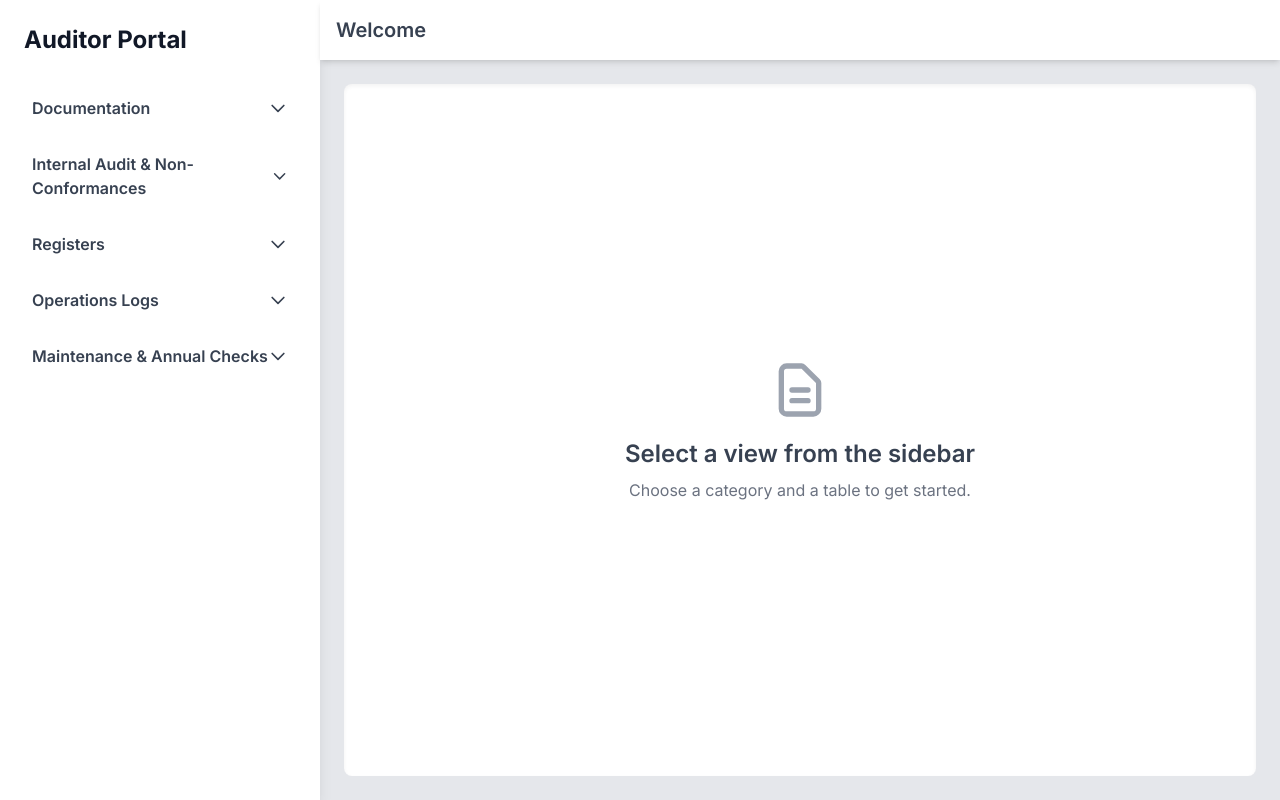
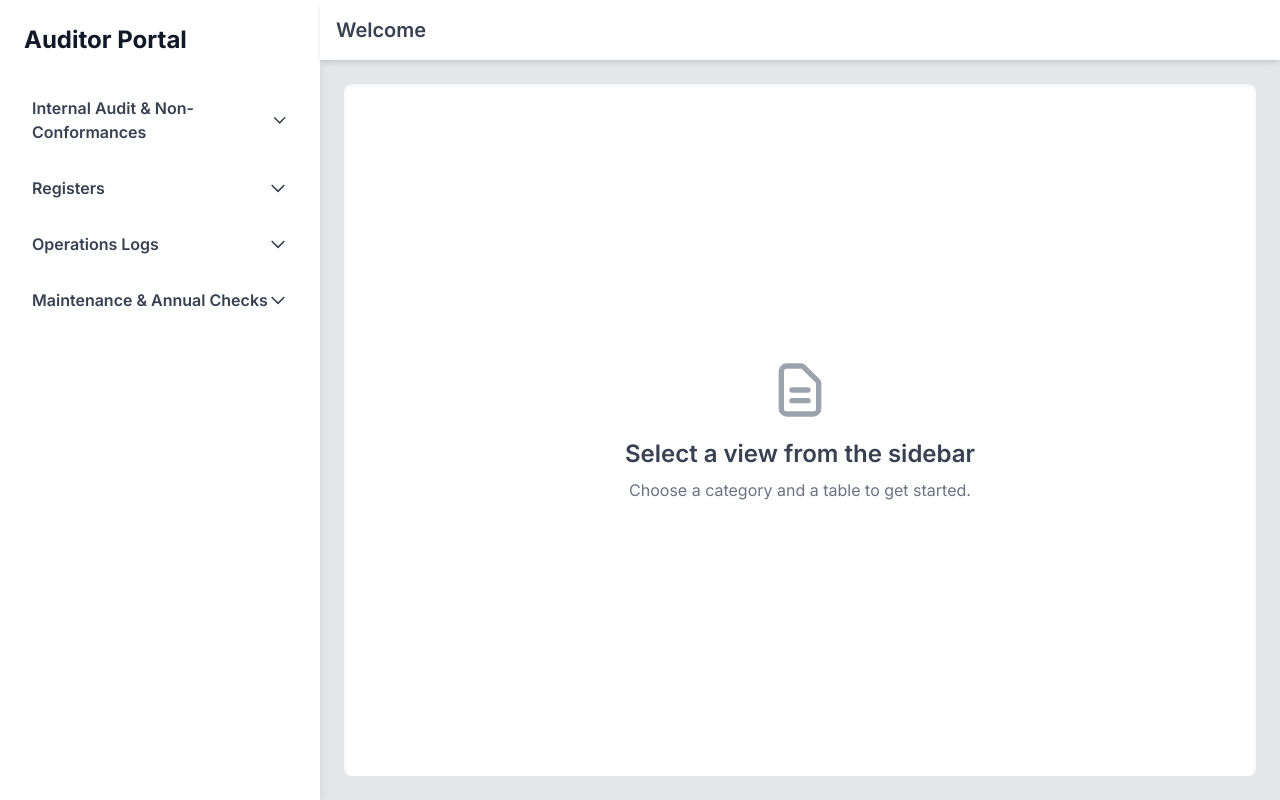
Before and after one commit to smeadmark-117/WRS, a plain HTML site: page WRS/audit/index.HTML in a window 1280 px wide. Drawn offline with nearby package versions, Linux system fonts and the light colour scheme.

Commit message:
Update index.HTML

```diff
--- a/WRS/audit/index.HTML
+++ b/WRS/audit/index.HTML
@@ -77,11 +77,9 @@
         document.addEventListener('DOMContentLoaded', function () {
             // Data structure for the navigation links
             const navData = {
-                "Documentation": [
-                    { name: "Documentation", url: "https://airtable.com/embed/app9KT58DcHM0HVEv/shr5zSTTxOotcsTZw?viewControls=on" },
-                ],
                 "Internal Audit & Non-Conformances": [
                     { name: "Internal Audit", url: "https://airtable.com/embed/app9KT58DcHM0HVEv/shrqqfQmlOG68fL4I?viewControls=on" },
+                    { name: "Management Review", url: "https://airtable.com/embed/app9KT58DcHM0HVEv/shr5zSTTxOotcsTZw?viewControls=on" },
                     { name: "Non-Conforming Log (WRS 2024)", url: "https://airtable.com/embed/apphdUKTvly3BFUli/shrKljUYdJ4SRQZaF?viewControls=on" },
                     { name: "Non-Conforming Log (WRS Current)", url: "https://airtable.com/embed/appKBAOXHqys6IiV5/shr4crBOmy0iVyuBG?viewControls=on" },
                     { name: "NUOCA Log", url: "https://airtable.com/embed/app9KT58DcHM0HVEv/shrXPD2tb1xs4j9JQ?viewControls=on" },
@@ -105,8 +103,9 @@
                 "Maintenance & Annual Checks": [
                     { name: "Preventative Maintenance", url: "https://airtable.com/embed/app9KT58DcHM0HVEv/shrFADvRuoDpiuNZH?viewControls=on" },
                     { name: "Maintenance Log", url: "https://airtable.com/embed/app9KT58DcHM0HVEv/shr0YRDZysSyAbF8x?viewControls=on" },
-                    { name: "Backflow (Annual)", url: "https://airtable.com/embed/app9KT58DcHM0HVEv/shr0YRDZysSyAbF8x?viewControls=on" },
-                    { name: "Cooler & Compressor (Annual)", url: "https://airtable.com/embed/app9KT58DcHM0HVEv/shr5RYUItWgmMjS9S?viewControls=on" },
+                    { name: "Backflow", url: "https://airtable.com/embed/app9KT58DcHM0HVEv/shruG5FqRFWstL9Z1?viewControls=on" },
+                    { name: "Cooler", url: "https://airtable.com/embed/app9KT58DcHM0HVEv/shrO6eO2CnzsRwLOB?viewControls=on" },
+                    { name: "Compressor", url: "https://airtable.com/embed/app9KT58DcHM0HVEv/shr5RYUItWgmMjS9S?viewControls=on" },
                 ]
             };
 
```
